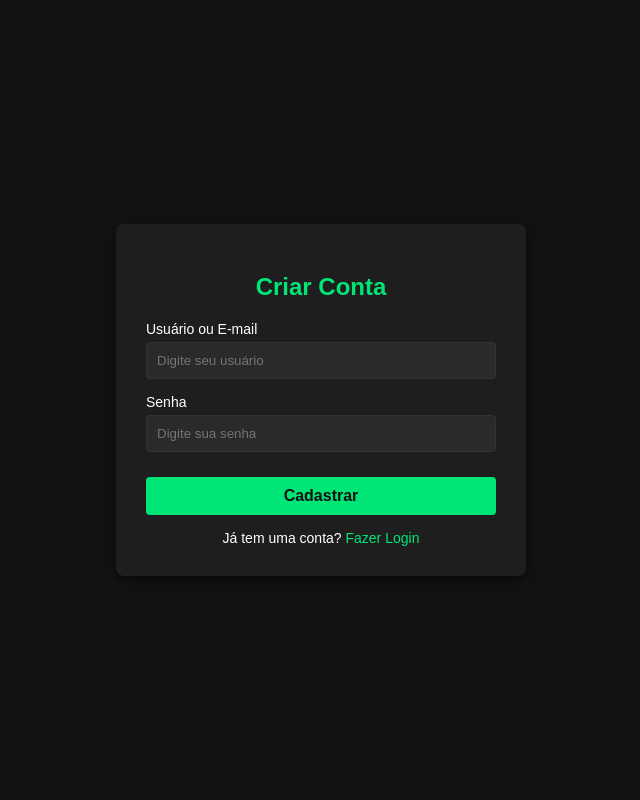
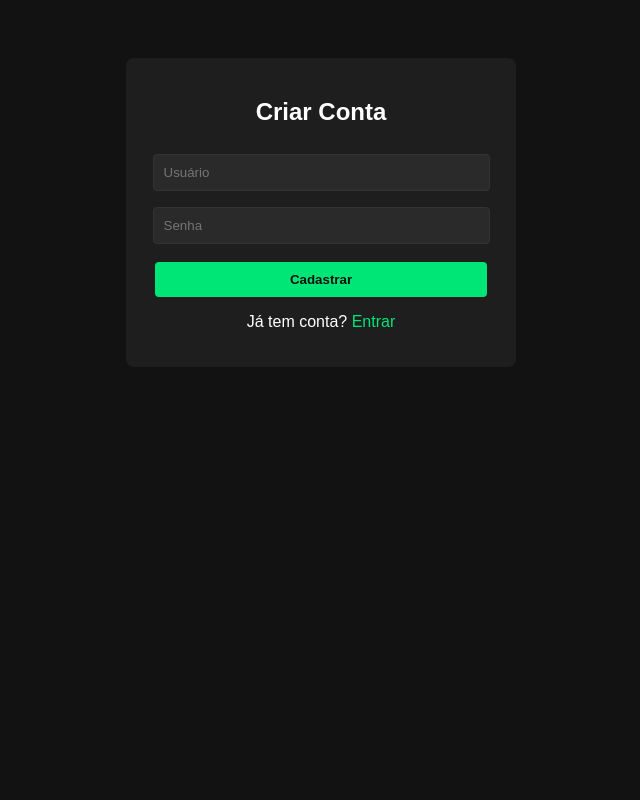
Before and after one commit to carlosxxrs/contador-apostas, a Flask app: page /register in a window 1280 px wide. Shown: the whole page, without its empty margins (319-959 px from the left). Run offline with Flask 3, Linux system fonts and the light colour scheme.

Commit message:
Update register.html

```diff
--- a/templates/register.html
+++ b/templates/register.html
@@ -2,122 +2,32 @@
 <html lang="pt-br">
 <head>
     <meta charset="UTF-8">
-    <meta name="viewport" content="width=device-width, initial-scale=1.0">
-    <title>Criar Conta - Contador de Apostas</title>
+    <title>Criar Conta</title>
     <style>
-        body {
-            font-family: Arial, sans-serif;
-            background-color: #121212;
-            color: #ffffff;
-            display: flex;
-            justify-content: center;
-            align-items: center;
-            height: 100vh;
-            margin: 0;
-        }
-        .container {
-            background-color: #1e1e1e;
-            padding: 30px;
-            border-radius: 8px;
-            box-shadow: 0 4px 10px rgba(0,0,0,0.5);
-            width: 100%;
-            max-width: 350px;
-        }
-        h2 {
-            text-align: center;
-            margin-bottom: 20px;
-            color: #00e676;
-        }
-        .form-group {
-            margin-bottom: 15px;
-        }
-        label {
-            display: block;
-            margin-bottom: 5px;
-            font-size: 14px;
-        }
-        input[type="text"], input[type="password"] {
-            width: 100%;
-            padding: 10px;
-            border: 1px solid #333;
-            border-radius: 4px;
-            background-color: #2a2a2a;
-            color: #fff;
-            box-sizing: border-box;
-        }
-        button {
-            width: 100%;
-            padding: 10px;
-            background-color: #00e676;
-            border: none;
-            border-radius: 4px;
-            color: #121212;
-            font-weight: bold;
-            font-size: 16px;
-            cursor: pointer;
-            margin-top: 10px;
-        }
-        button:hover {
-            background-color: #00c853;
-        }
-        .flash-messages {
-            list-style: none;
-            padding: 10px;
-            margin-bottom: 15px;
-            background-color: #ff5252;
-            color: white;
-            border-radius: 4px;
-            text-align: center;
-            font-size: 14px;
-        }
-        .link {
-            text-align: center;
-            margin-top: 15px;
-            font-size: 14px;
-        }
-        .link a {
-            color: #00e676;
-            text-decoration: none;
-        }
-        .link a:hover {
-            text-decoration: underline;
-        }
+        body { font-family: Arial, sans-serif; background: #121212; color: #fff; text-align: center; padding-top: 50px; }
+        .card { background: #1e1e1e; max-width: 350px; margin: 0 auto; padding: 20px; border-radius: 8px; }
+        input { width: 90%; padding: 10px; margin: 8px 0; background: #2a2a2a; border: 1px solid #333; color: #fff; border-radius: 4px; }
+        button { width: 95%; padding: 10px; background: #00e676; border: none; font-weight: bold; cursor: pointer; border-radius: 4px; color: #121212; margin-top: 10px; }
+        a { color: #00e676; text-decoration: none; }
+        .flash { background: #ff5252; color: white; padding: 8px; border-radius: 4px; margin-bottom: 10px; }
     </style>
 </head>
 <body>
-
-    <div class="container">
+    <div class="card">
         <h2>Criar Conta</h2>
-
-        <!-- Bloco que exibe os avisos e confirmações enviadas pelo Flask -->
-        {% with messages = get_flashed_messages() %}
+        {% with messages = get_flashed_messages(with_categories=true) %}
           {% if messages %}
-            <ul class="flash-messages">
-            {% for message in messages %}
-              <li>{{ message }}</li>
+            {% for category, message in messages %}
+              <div class="flash">{{ message }}</div>
             {% endfor %}
-            </ul>
           {% endif %}
         {% endwith %}
-
         <form action="/register" method="POST">
-            <div class="form-group">
-                <label for="username">Usuário ou E-mail</label>
-                <input type="text" id="username" name="username" placeholder="Digite seu usuário" required>
-            </div>
-
-            <div class="form-group">
-                <label for="password">Senha</label>
-                <input type="password" id="password" name="password" placeholder="Digite sua senha" required>
-            </div>
-
+            <input type="text" name="username" placeholder="Usuário" required>
+            <input type="password" name="password" placeholder="Senha" required>
             <button type="submit">Cadastrar</button>
         </form>
-
-        <div class="link">
-            Já tem uma conta? <a href="/login">Fazer Login</a>
-        </div>
+        <p>Já tem conta? <a href="/login">Entrar</a></p>
     </div>
-
 </body>
 </html>
```
